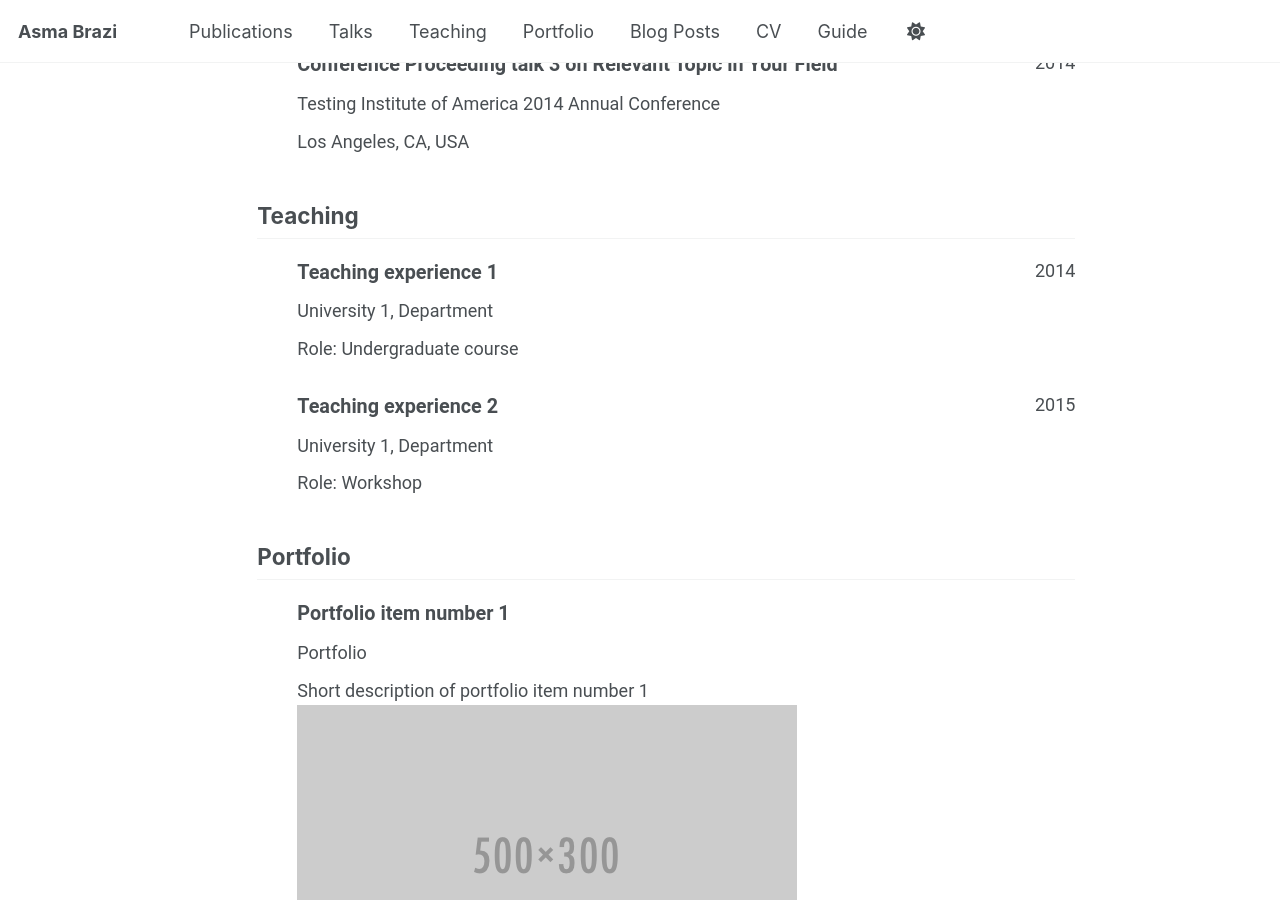
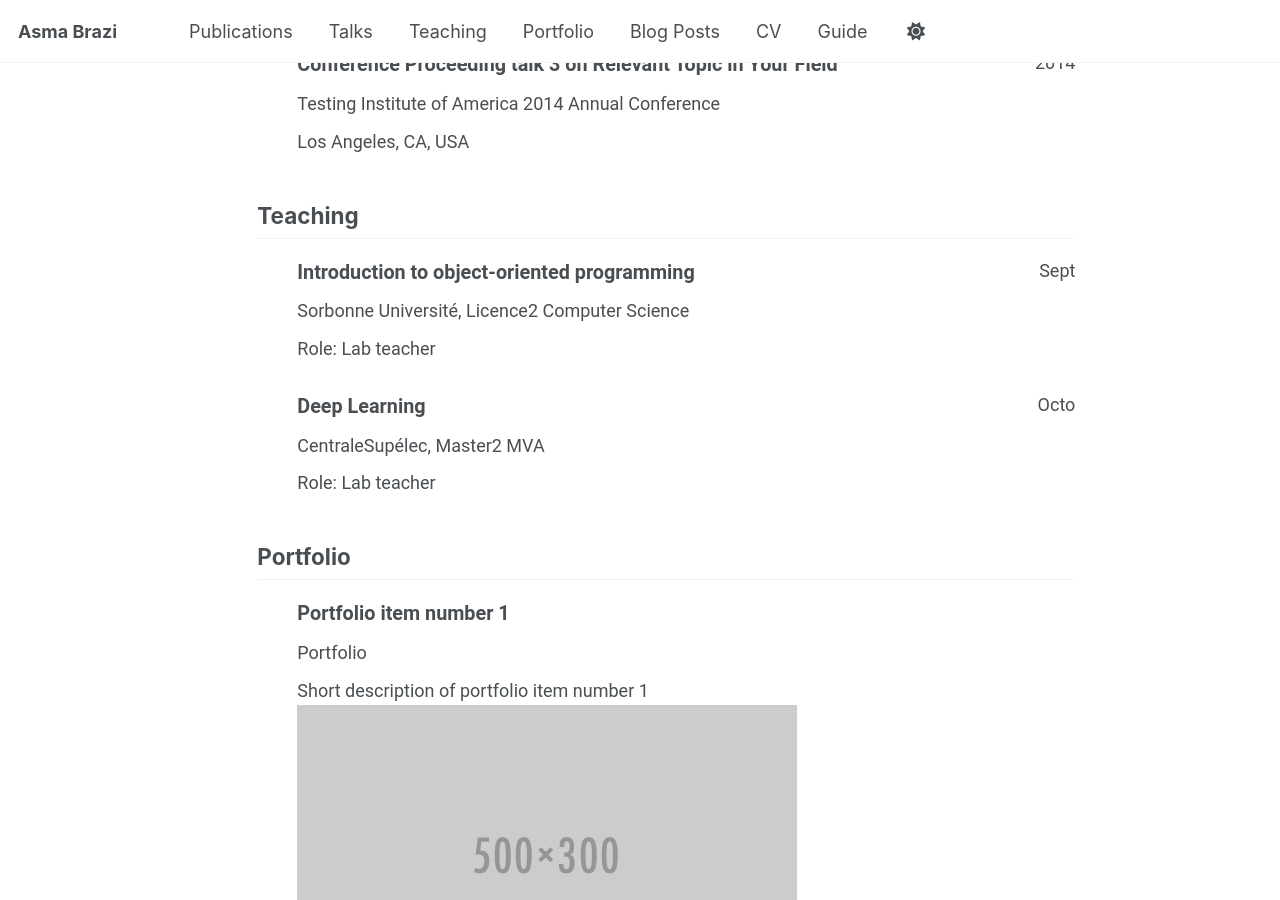
Before and after one commit to asmabrazi/asmabrazi, a Jekyll site: the page built from _pages/cv-json.md, in a window 1280 px wide and 900 px high, scrolled down 2016 px. Built offline with Jekyll 4.4.1, drawn with Linux system fonts in a browser that asks for light colours; a script that is not in the unit is left out; some of the changed text lies outside the part shown.

Commit message:
Update CV summary and teaching experience

```diff
--- a/_data/cv.json
+++ b/_data/cv.json
@@ -4,7 +4,7 @@
     "email": "none@example.org",
     "phone": "",
     "website": "https://academicpages.github.io",
-    "summary": "Currently employed at Red Brick University. Short biography for the left-hand sidebar",
+    "summary": "PhD Candidate in computer vision and robotics at ENPC",
     "location": {
       "address": "",
       "postalCode": "",
@@ -126,17 +126,17 @@
   ],
   "teaching": [
     {
-      "course": "Teaching experience 1",
-      "institution": "University 1, Department",
-      "date": "2014-01-01",
-      "role": "Undergraduate course",
+      "course": "Introduction to object-oriented programming",
+      "institution": "Sorbonne Université, Licence2 Computer Science",
+      "date": "September 2023 to January 2024",
+      "role": "Lab teacher",
       "description": ""
     },
     {
-      "course": "Teaching experience 2",
-      "institution": "University 1, Department",
-      "date": "2015-01-01",
-      "role": "Workshop",
+      "course": "Deep Learning",
+      "institution": "CentraleSupélec, Master2 MVA",
+      "date": "October 2023 to January 2024",
+      "role": "Lab teacher",
       "description": ""
     }
   ],
```
